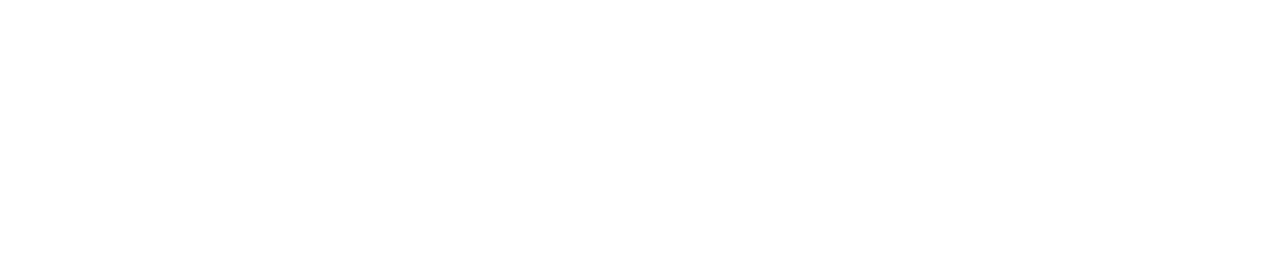
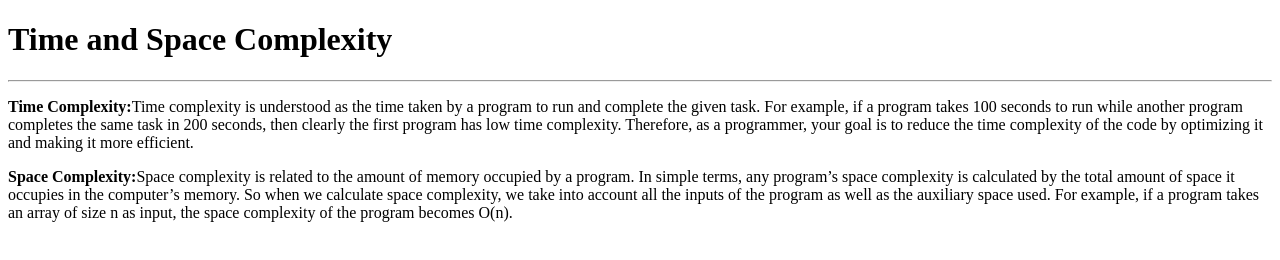
Before and after one commit to acciojob/time-and-space-complexity-vinayancha97, a website: page main.html in a window 1280 px wide. Drawn offline with Linux system fonts and the light colour scheme.

Commit message:
created a submission

```diff
--- a/main.html
+++ b/main.html
@@ -5,11 +5,18 @@
 <head>
 	<link rel="stylesheet" href="styles.css">
 </head>
-
+<h1>Time and Space Complexity</h1>
+	<hr>
 <body>
 	<!-- the entire body must be written by student -->
-    <script type="text/javascript" src="./script.js">
-</script>
+	   <p><b>Time Complexity:</b>Time complexity is understood as the time taken by a program to run and complete the given task.
+		   For example, if a program takes 100 seconds to run while another program completes the same task in 200 seconds,
+		   then clearly the first program has low time complexity. Therefore, as a programmer, your goal is to reduce the time
+		   complexity of the code by optimizing it and making it more efficient.</p>
+		<p><b>Space Complexity:</b>Space complexity is related to the amount of memory occupied by a program. In simple terms,
+			any program’s space complexity is calculated by the total amount of space it occupies in the computer’s memory. So when we calculate space complexity,
+			we take into account all the inputs of the program as well as the auxiliary space used. For example, if a program takes an array of size n as input,
+			the space complexity of the program becomes O(n).</p>
 
 </body>
 
```
